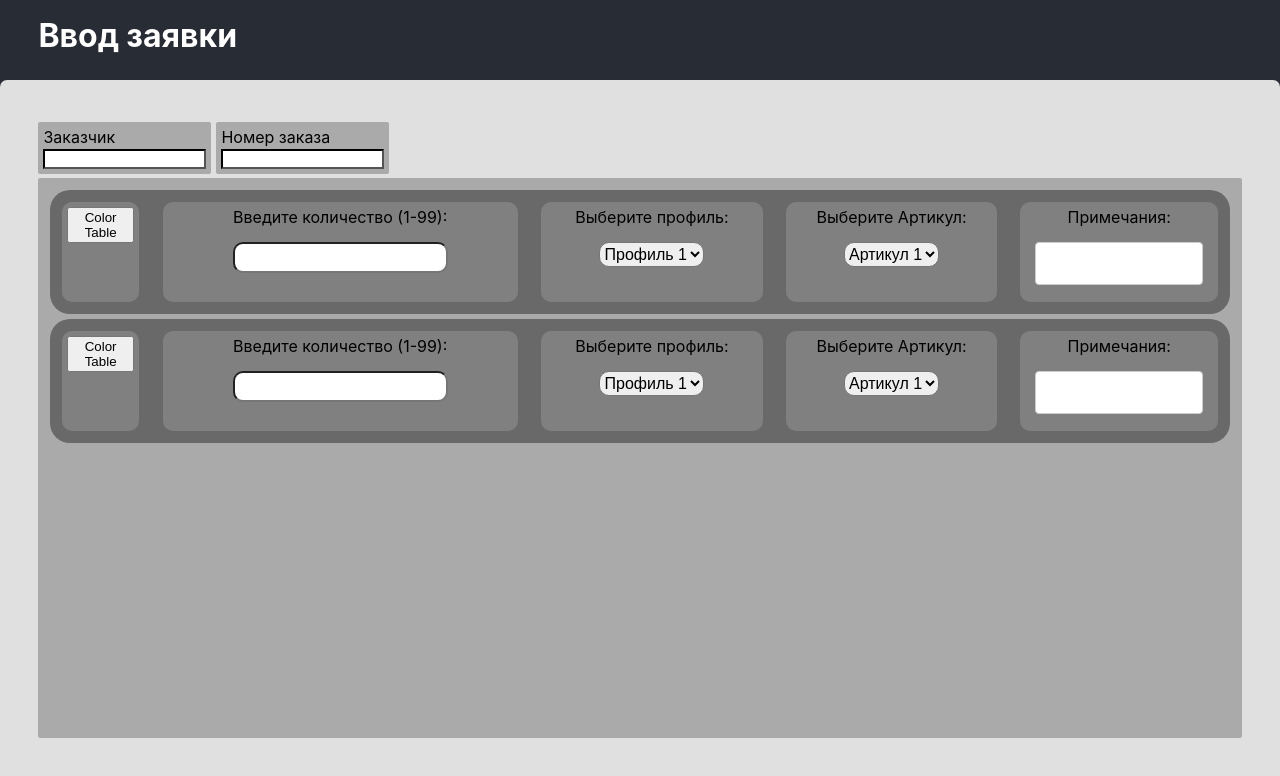
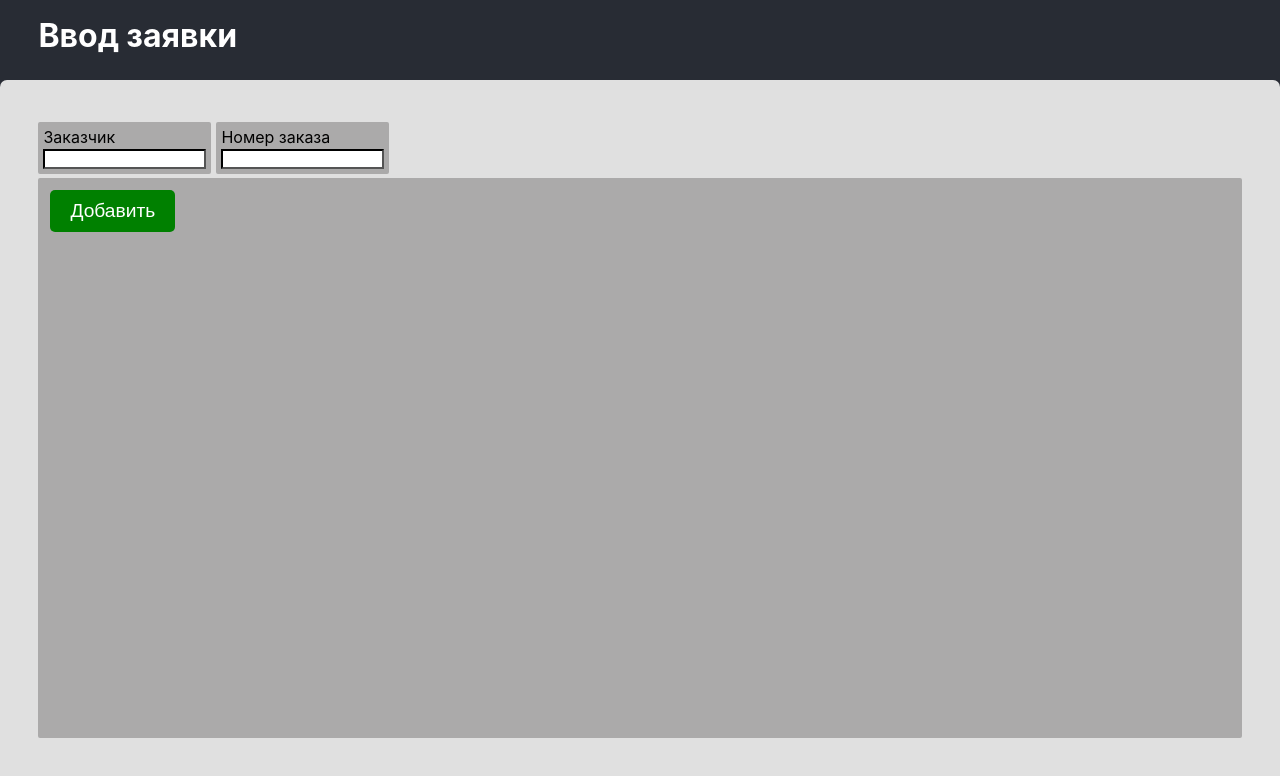
Before and after one commit to Xswinger/WebShowcaseUI, a React (Create React App) app: page / in a window 1280 px wide. Shown: the top 776 px of the page. Built offline with nearby package versions, Linux system fonts and the light colour scheme; the HTML template or start-up script is replaced by a standard one.

Commit message:
remove_add

```diff
--- /dev/null
+++ b/src/contentWrapper/ addbutton/PlusButtonComponent.jsx
@@ -0,0 +1,22 @@
+import React from 'react';
+
+const PlusButtonComponent = ({ onClick }) => {
+    return (
+        <button
+            style={{
+                backgroundColor: 'green',
+                color: 'white',
+                borderRadius: '5px',
+                padding: '10px 20px',
+                border: 'none',
+                cursor: 'pointer',
+                fontSize: '1.2em',
+            }}
+            onClick={onClick}
+        >
+            Добавить
+        </button>
+    );
+}
+
+export default PlusButtonComponent;
--- a/src/ordercomponent/PositionComponent.jsx
+++ b/src/ordercomponent/PositionComponent.jsx
@@ -7,7 +7,12 @@ import GreyComponent from "./positionComponents/greycomponent/GreyComponent";
 import style from "./PositionComponent.module.css";
 
 
-const PositionComponent = () => {
+const PositionComponent = (props) => {
+
+    const handleRemoveClick = () => {
+        props.onRemove(props.index);
+    };
+
     return (
         <div className={style.container}>
             <GreyComponent>
@@ -37,6 +42,9 @@ const PositionComponent = () => {
             <GreyComponent>
                 <NoteComponent/>
             </GreyComponent>
+            <GreyComponent>
+                <button onClick={handleRemoveClick}>Remove</button>
+            </GreyComponent>
         </div>
     );
 }
--- a/src/ordercomponent/positionsWrapper/PositionsWrapperComponent.jsx
+++ b/src/ordercomponent/positionsWrapper/PositionsWrapperComponent.jsx
@@ -1,12 +1,30 @@
-import React from "react";
+import React, {useState} from "react";
 import style from "./PositionsWrapperComponent.module.css"
 import PositionComponent from '../PositionComponent'
+import PlusButtonComponent from "../../contentWrapper/ addbutton/PlusButtonComponent";
 
 const positionsWrapper = () => {
+    // eslint-disable-next-line react-hooks/rules-of-hooks
+    const [orders, setOrders] = useState([]);
+
+    const handleOrderAdd = () => {
+        setOrders([...orders, orders.length]);
+    };
+
+    const handleOrderRemove = (orderToRemove) => {
+        setOrders(orders.filter((element) => element !== orderToRemove));
+    };
+
+    const orderComponents = [];
+    for (let i = 0; i < orders.length; i++) {
+        const order = orders[i];
+        orderComponents.push(<PositionComponent key={order} index={order} onRemove={handleOrderRemove} />);
+    }
+
     return (
         <div className={style.wrapper}>
-            <PositionComponent/>
-            <PositionComponent/>
+            <PlusButtonComponent onClick={handleOrderAdd}/>
+            {orderComponents}
         </div>
     );
 }
```
